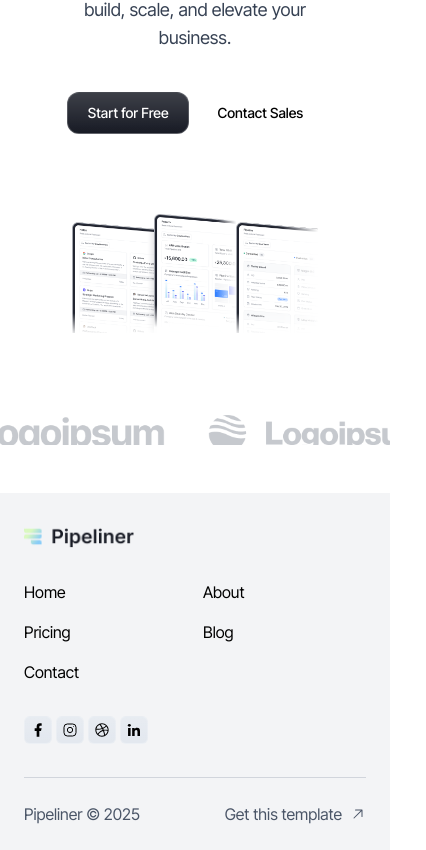
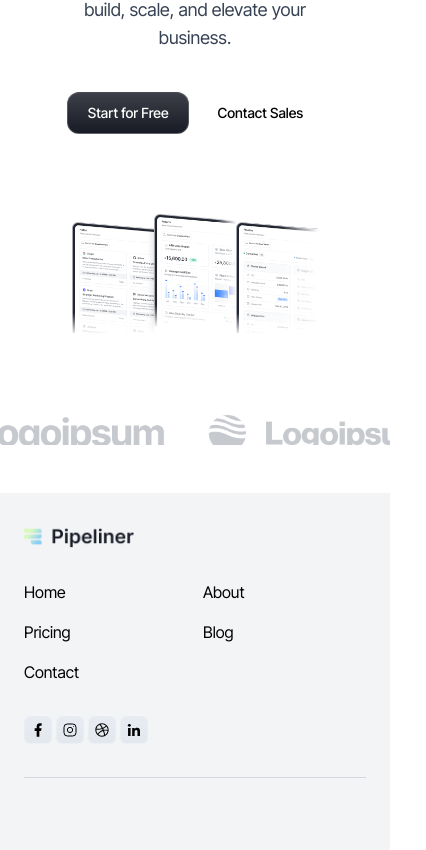
Before and after one commit to KyuzenDev/dipa-pipeliner, a Next.js app: page /pipeliner-homepage/hero in a window 390 px wide. Shown: the part 429-1279 px from the top of the page, 426 px wide, since content can reach past the window. Built offline with nearby package versions, Linux system fonts and the light colour scheme.

Commit message:
feat(footer) : minor update effect

```diff
--- a/src/components/Footer.tsx
+++ b/src/components/Footer.tsx
@@ -10,14 +10,20 @@ import { footerSocialMedia } from "@/data/footer";
 import {
   useFadeIn,
   useStaggerChildren,
+  useSlideFromLeft,
+  useSlideFromRight
 } from "@/components/animations/hooks";
 
 export default function Footer() {
   const footerContainerRef = useRef<HTMLDivElement>(null);
   const logoRef = useRef<HTMLImageElement>(null);
+  const copyrightRef = useRef<HTMLParagraphElement>(null);
+  const startbtnRef = useRef<HTMLParagraphElement>(null);
 
   useFadeIn(logoRef, 0.1);
   useStaggerChildren(footerContainerRef, ".nav-item", 0.3);
+  useSlideFromLeft(copyrightRef, 0.1);
+  useSlideFromRight(startbtnRef, 0.1);
 
   return (
     <div className="w-full bg-gray-100">
@@ -73,10 +79,10 @@ export default function Footer() {
         </div>
 
         <div className="border-t border-gray-300 py-6 flex flex-wrap gap-4 justify-between items-center text-grayscale-600">
-          <p className="text-center md:text-left">
+          <p ref={copyrightRef} className="text-center md:text-left">
             Pipeliner © 2025
           </p>
-          <div className="flex items-center cursor-pointer gap-2">
+          <div ref={startbtnRef} className="flex items-center cursor-pointer gap-2">
             <Link href="#" className="hover:text-gray-900">
               Get this template
             </Link>
```
